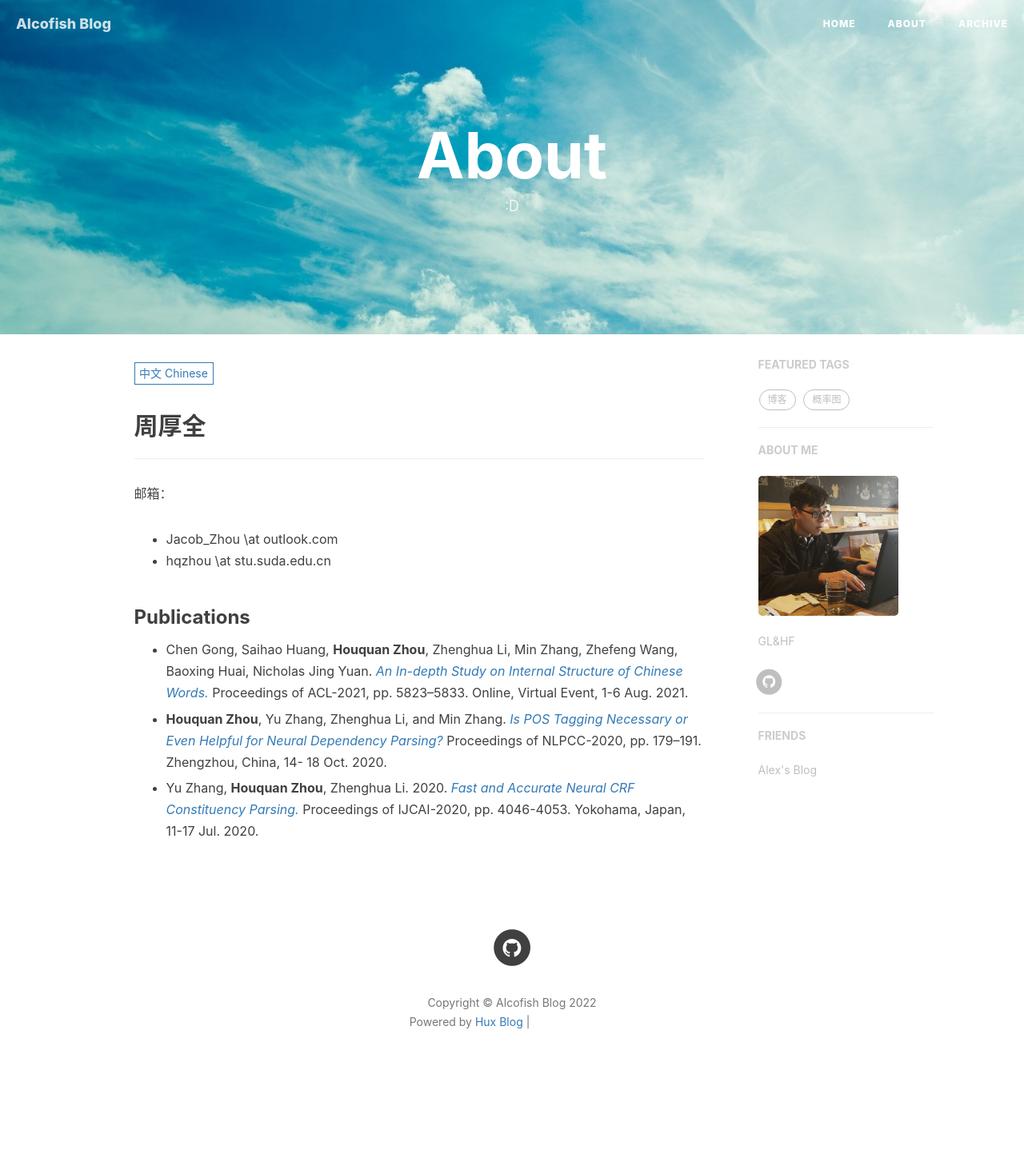
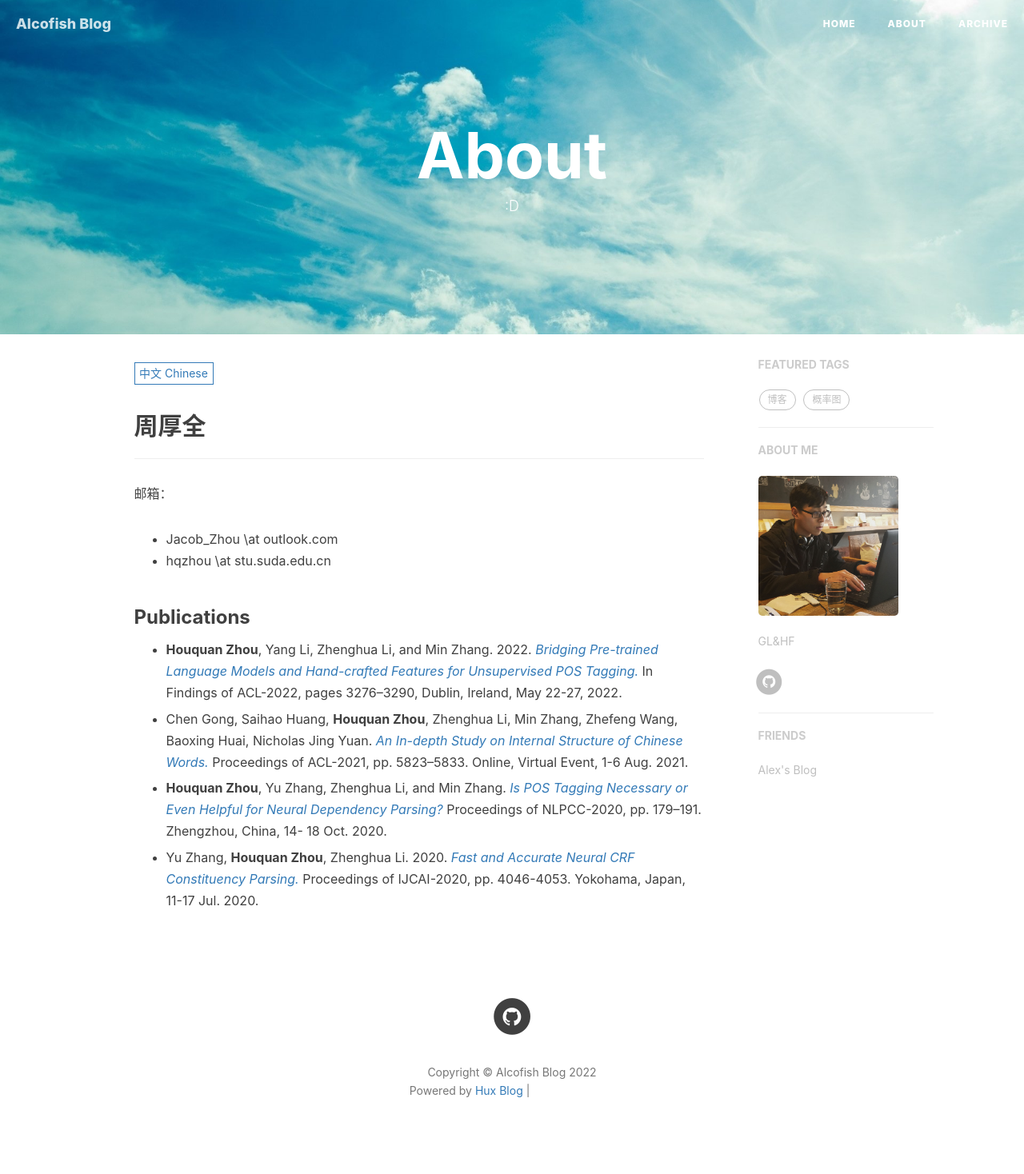
Before and after one commit to Jacob-Zhou/jacob-zhou.github.io, a Jekyll site: the page built from about.html, in a window 1280 px wide. Shown: the whole page at 80% size. Built offline with Jekyll 4.4.1, drawn with Linux system fonts in a browser that asks for light colours; nearby versions of some CDN libraries; comment, search, counter and statistics services are not loaded; before the commit the page ends 1382 px from its top, so only the background shows below that; grey boxes are pictures that could not be loaded.

Commit message:
Update zh.md

```diff
--- a/_includes/about/zh.md
+++ b/_includes/about/zh.md
@@ -6,6 +6,8 @@
 
 ### Publications
 
+- **Houquan Zhou**, Yang Li, Zhenghua Li, and Min Zhang. 2022. [*Bridging Pre-trained Language Models and Hand-crafted Features for Unsupervised POS Tagging.*](https://aclanthology.org/2022.findings-acl.259/) In Findings of ACL-2022, pages 3276–3290, Dublin, Ireland, May 22-27, 2022.
+
 - Chen Gong, Saihao Huang, **Houquan Zhou**, Zhenghua Li, Min Zhang, Zhefeng Wang, Baoxing Huai, Nicholas Jing Yuan. [*An In-depth Study on Internal Structure of Chinese Words.*](https://aclanthology.org/2021.acl-long.452/) Proceedings of ACL-2021, pp. 5823–5833. Online, Virtual Event, 1-6 Aug. 2021.
 
 - **Houquan Zhou**, Yu Zhang, Zhenghua Li, and Min Zhang. [*Is POS Tagging Necessary or Even Helpful for Neural Dependency Parsing?*](https://arxiv.org/abs/2003.03204) Proceedings of NLPCC-2020, pp. 179--191. Zhengzhou, China, 14- 18 Oct.  2020.
```
